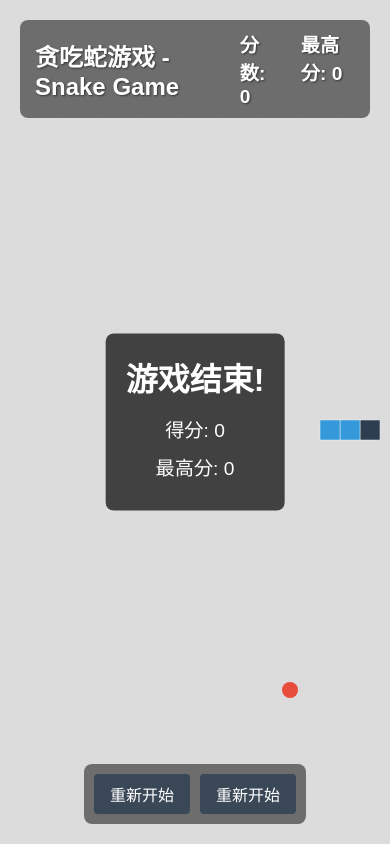
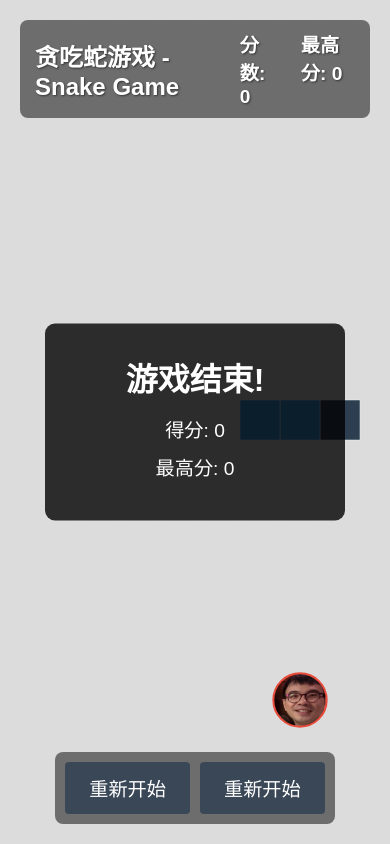
Before and after one commit to ShotgunZZ/snake-game, a plain HTML site: page index.html in a window 390 px wide. Both pictures are taken after a click on the button "开始游戏". Drawn offline with Linux system fonts and the light colour scheme.

Commit message:
final touch

```diff
--- /dev/null
+++ b/js/snake_game.js
@@ -0,0 +1,505 @@
+// Game canvas setup
+const canvas = document.getElementById('game');
+const ctx = canvas.getContext('2d');
+const scoreElement = document.getElementById('score');
+const startBtn = document.getElementById('start-btn');
+const restartBtn = document.getElementById('restart-btn');
+const gameContainer = document.querySelector('.game-container');
+const gameOverElement = document.getElementById('game-over');
+const finalScoreElement = document.getElementById('final-score');
+const finalHighScoreElement = document.getElementById('final-high-score');
+
+// Game settings
+const gridSize = 40; // Increased size of each grid cell (doubled from 20)
+let gridWidth, gridHeight;
+let speed = 200; // Slower speed (in milliseconds) to make the game easier to play
+let currentGridSize;
+
+// Game state
+let snake = []; // Array of snake segments
+let food = {}; // Position of food
+let direction = ''; // Current direction
+let nextDirection = ''; // Next direction after key press
+let gameRunning = false;
+let gameLoop = null;
+let score = 0;
+let highScore = localStorage.getItem('snakeHighScore') || 0;
+
+// Face images for food
+const faceImages = [];
+let currentFaceIndex = 0;
+let foodImage = null;
+let imagesLoaded = 0;
+
+// Touch controls
+let touchStartX = 0;
+let touchStartY = 0;
+
+// Debug element to show image loading status
+const debugContainer = document.createElement('div');
+debugContainer.style.position = 'absolute';
+debugContainer.style.bottom = '20px';
+debugContainer.style.left = '20px';
+debugContainer.style.backgroundColor = 'rgba(0, 0, 0, 0.6)';
+debugContainer.style.color = 'white';
+debugContainer.style.padding = '10px';
+debugContainer.style.borderRadius = '5px';
+debugContainer.style.zIndex = '10';
+debugContainer.style.fontSize = '14px';
+debugContainer.style.fontFamily = 'monospace';
+debugContainer.style.maxWidth = '300px';
+debugContainer.style.maxHeight = '200px';
+debugContainer.style.overflow = 'auto';
+debugContainer.innerHTML = 'Loading face images...';
+
+// Add debug container to the page
+document.body.appendChild(debugContainer);
+
+// Create high score element
+const highScoreContainer = document.createElement('div');
+highScoreContainer.className = 'high-score-container';
+highScoreContainer.innerHTML = `<span>最高分: </span><span id="high-score">${highScore}</span>`;
+
+// Insert high score element into score display
+const scoreDisplay = document.querySelector('.score-display');
+scoreDisplay.appendChild(highScoreContainer);
+
+// Fill the entire screen with the canvas
+function resizeCanvas() {
+  // Set canvas dimensions to match window size
+  canvas.width = window.innerWidth;
+  canvas.height = window.innerHeight;
+
+  // Calculate grid dimensions based on canvas size
+  // Make grid cells larger on bigger screens
+  currentGridSize = Math.max(40, Math.min(canvas.width, canvas.height) / 20);
+
+  // Calculate grid width and height
+  gridWidth = Math.floor(canvas.width / currentGridSize);
+  gridHeight = Math.floor(canvas.height / currentGridSize);
+
+  // Redraw game
+  if (snake.length > 0) {
+    drawGame();
+  }
+}
+
+// Initialize game
+function initGame() {
+  // Initialize snake at the center of the canvas
+  const centerX = Math.floor(gridWidth / 2);
+  const centerY = Math.floor(gridHeight / 2);
+
+  snake = [
+    { x: centerX, y: centerY },
+    { x: centerX - 1, y: centerY },
+    { x: centerX - 2, y: centerY }
+  ];
+
+  // Reset direction and score
+  direction = 'right';
+  nextDirection = 'right';
+  score = 0;
+  scoreElement.textContent = score;
+
+  // Hide game over message
+  gameOverElement.style.display = 'none';
+
+  // Choose a random face for the first food
+  currentFaceIndex = Math.floor(Math.random() * faceImages.length);
+  foodImage = faceImages[currentFaceIndex];
+
+  // Generate first food
+  generateFood();
+
+  // Draw initial state
+  drawGame();
+}
+
+// Generate food at random position
+function generateFood() {
+  let validPosition = false;
+
+  // Keep generating until we find a valid position (not on snake)
+  while (!validPosition) {
+    food = {
+      x: Math.floor(Math.random() * gridWidth),
+      y: Math.floor(Math.random() * gridHeight)
+    };
+
+    // Ensure food is not too close to the edges
+    if (food.x < 1 || food.x >= gridWidth - 1 || food.y < 1 || food.y >= gridHeight - 1) {
+      continue;
+    }
+
+    // Check if food is on snake
+    validPosition = true;
+    for (let segment of snake) {
+      if (segment.x === food.x && segment.y === food.y) {
+        validPosition = false;
+        break;
+      }
+    }
+  }
+}
+
+// Update game state
+function updateGame() {
+  // Apply direction change
+  direction = nextDirection;
+
+  // Calculate new head position based on current direction
+  const head = { ...snake[0] };
+
+  switch (direction) {
+    case 'up':
+      head.y -= 1;
+      break;
+    case 'down':
+      head.y += 1;
+      break;
+    case 'left':
+      head.x -= 1;
+      break;
+    case 'right':
+      head.x += 1;
+      break;
+  }
+
+  // Check for collision with walls
+  if (head.x < 0 || head.x >= gridWidth || head.y < 0 || head.y >= gridHeight) {
+    gameOver();
+    return;
+  }
+
+  // Check for collision with self
+  for (let i = 0; i < snake.length; i++) {
+    if (head.x === snake[i].x && head.y === snake[i].y) {
+      gameOver();
+      return;
+    }
+  }
+
+  // Add new head to snake
+  snake.unshift(head);
+
+  // Check if snake ate food
+  if (head.x === food.x && head.y === food.y) {
+    // Increase score
+    score += 10;
+    scoreElement.textContent = score;
+
+    // Update high score if needed
+    if (score > highScore) {
+      highScore = score;
+      document.getElementById('high-score').textContent = highScore;
+      localStorage.setItem('snakeHighScore', highScore);
+    }
+
+    // Rotate to next face image for the next food
+    currentFaceIndex = (currentFaceIndex + 1) % faceImages.length;
+    foodImage = faceImages[currentFaceIndex];
+
+    // Generate new food
+    generateFood();
+
+    // Increase speed slightly
+    if (speed > 70) {
+      speed -= 5;
+    }
+  } else {
+    // Remove tail if snake didn't eat food
+    snake.pop();
+  }
+
+  // Draw updated game
+  drawGame();
+}
+
+// Draw game on canvas
+function drawGame() {
+  // Clear canvas
+  ctx.fillStyle = '#dcdcdc';
+  ctx.fillRect(0, 0, canvas.width, canvas.height);
+
+  // Draw grid (optional, for visual reference)
+  drawGrid();
+
+  // Draw snake
+  for (let i = 0; i < snake.length; i++) {
+    // Use different color for head
+    if (i === 0) {
+      ctx.fillStyle = '#2c3e50';
+    } else {
+      ctx.fillStyle = '#3498db';
+    }
+
+    // Draw larger snake segments
+    ctx.fillRect(
+      snake[i].x * currentGridSize,
+      snake[i].y * currentGridSize,
+      currentGridSize,
+      currentGridSize
+    );
+
+    // Add border to snake segments
+    ctx.strokeStyle = '#f0f0f0';
+    ctx.strokeRect(
+      snake[i].x * currentGridSize,
+      snake[i].y * currentGridSize,
+      currentGridSize,
+      currentGridSize
+    );
+  }
+
+  // Draw food with face image if loaded
+  if (foodImage && foodImage.complete) {
+    // Draw the face image as food
+    try {
+      // Draw circular clipping path
+      ctx.save();
+      ctx.beginPath();
+      ctx.arc(
+        food.x * currentGridSize + currentGridSize / 2,
+        food.y * currentGridSize + currentGridSize / 2,
+        currentGridSize / 1.5, // Larger food size (/ 1.5 instead of / 2)
+        0,
+        Math.PI * 2
+      );
+      ctx.clip();
+
+      // Calculate dimensions to maintain aspect ratio while filling the circle
+      const size = currentGridSize * 1.5;
+
+      // Draw the face image inside the clipping path
+      ctx.drawImage(
+        foodImage,
+        food.x * currentGridSize + currentGridSize / 2 - size / 2,
+        food.y * currentGridSize + currentGridSize / 2 - size / 2,
+        size,
+        size
+      );
+
+      // Restore context
+      ctx.restore();
+
+      // Add a border around the food
+      ctx.strokeStyle = '#e74c3c';
+      ctx.lineWidth = 2;
+      ctx.beginPath();
+      ctx.arc(
+        food.x * currentGridSize + currentGridSize / 2,
+        food.y * currentGridSize + currentGridSize / 2,
+        currentGridSize / 1.5,
+        0,
+        Math.PI * 2
+      );
+      ctx.stroke();
+    } catch (e) {
+      console.error('Error drawing food image:', e);
+      // Fallback to simple circle
+      drawFallbackFood();
+    }
+  } else {
+    // If image not loaded, draw a colored circle as fallback
+    drawFallbackFood();
+  }
+}
+
+// Draw fallback food (simple circle)
+function drawFallbackFood() {
+  ctx.fillStyle = '#e74c3c';
+  ctx.beginPath();
+  ctx.arc(
+    food.x * currentGridSize + currentGridSize / 2,
+    food.y * currentGridSize + currentGridSize / 2,
+    currentGridSize / 1.5, // Larger food size
+    0,
+    Math.PI * 2
+  );
+  ctx.fill();
+}
+
+// Draw grid as visual guide (optional)
+function drawGrid() {
+  ctx.strokeStyle = 'rgba(200, 200, 200, 0.2)';
+  ctx.lineWidth = 0.5;
+
+  // Draw vertical lines
+  for (let x = 0; x <= gridWidth; x++) {
+    ctx.beginPath();
+    ctx.moveTo(x * currentGridSize, 0);
+    ctx.lineTo(x * currentGridSize, canvas.height);
+    ctx.stroke();
+  }
+
+  // Draw horizontal lines
+  for (let y = 0; y <= gridHeight; y++) {
+    ctx.beginPath();
+    ctx.moveTo(0, y * currentGridSize);
+    ctx.lineTo(canvas.width, y * currentGridSize);
+    ctx.stroke();
+  }
+}
+
+// Handle game over
+function gameOver() {
+  clearInterval(gameLoop);
+  gameRunning = false;
+  startBtn.textContent = '重新开始';
+
+  // Update final score display
+  finalScoreElement.textContent = score;
+  finalHighScoreElement.textContent = highScore;
+
+  // Show game over message
+  gameOverElement.style.display = 'block';
+}
+
+// Handle keyboard input
+document.addEventListener('keydown', (e) => {
+  if (!gameRunning) return;
+
+  // Prevent arrow keys from scrolling the page
+  if (['ArrowUp', 'ArrowDown', 'ArrowLeft', 'ArrowRight'].includes(e.key)) {
+    e.preventDefault();
+  }
+
+  // Change direction based on arrow key
+  // Prevent 180 degree turns by checking current direction
+  switch (e.key) {
+    case 'ArrowUp':
+      if (direction !== 'down') nextDirection = 'up';
+      break;
+    case 'ArrowDown':
+      if (direction !== 'up') nextDirection = 'down';
+      break;
+    case 'ArrowLeft':
+      if (direction !== 'right') nextDirection = 'left';
+      break;
+    case 'ArrowRight':
+      if (direction !== 'left') nextDirection = 'right';
+      break;
+  }
+});
+
+// Handle touch input for mobile devices
+canvas.addEventListener('touchstart', (e) => {
+  if (!gameRunning) return;
+
+  touchStartX = e.touches[0].clientX;
+  touchStartY = e.touches[0].clientY;
+
+  e.preventDefault();
+});
+
+canvas.addEventListener('touchmove', (e) => {
+  e.preventDefault(); // Prevent scrolling when touching the canvas
+});
+
+canvas.addEventListener('touchend', (e) => {
+  if (!gameRunning) return;
+
+  const touchEndX = e.changedTouches[0].clientX;
+  const touchEndY = e.changedTouches[0].clientY;
+
+  const deltaX = touchEndX - touchStartX;
+  const deltaY = touchEndY - touchStartY;
+
+  // Determine if the swipe is horizontal or vertical
+  if (Math.abs(deltaX) > Math.abs(deltaY)) {
+    // Horizontal swipe
+    if (deltaX > 0 && direction !== 'left') {
+      nextDirection = 'right';
+    } else if (deltaX < 0 && direction !== 'right') {
+      nextDirection = 'left';
+    }
+  } else {
+    // Vertical swipe
+    if (deltaY > 0 && direction !== 'up') {
+      nextDirection = 'down';
+    } else if (deltaY < 0 && direction !== 'down') {
+      nextDirection = 'up';
+    }
+  }
+
+  e.preventDefault();
+});
+
+// Start/restart game button
+startBtn.addEventListener('click', () => {
+  if (gameRunning) {
+    clearInterval(gameLoop);
+    gameRunning = false;
+    startBtn.textContent = '开始游戏';
+  } else {
+    if (gameOverElement.style.display === 'block') {
+      initGame(); // Reinitialize game if it was game over
+    }
+    gameRunning = true;
+    startBtn.textContent = '暂停';
+    gameLoop = setInterval(updateGame, speed);
+  }
+});
+
+// Restart game button
+restartBtn.addEventListener('click', () => {
+  clearInterval(gameLoop);
+  initGame();
+  gameRunning = true;
+  startBtn.textContent = '暂停';
+  gameLoop = setInterval(updateGame, speed);
+});
+
+// Handle window resize
+window.addEventListener('resize', resizeCanvas);
+
+// Initialize on page load
+window.addEventListener('load', () => {
+  // Preload face images first
+  preloadFaceImages();
+
+  // Initialize the game
+  resizeCanvas();
+  initGame();
+});
+
+// Preload face images
+function preloadFaceImages() {
+  debugContainer.innerHTML = 'Starting to load face images...<br>';
+
+  // Check if directory exists
+  console.log('Attempting to load face images from final_faces/');
+  debugContainer.innerHTML += 'Attempting to load face images from final_faces/<br>';
+
+  // Load all 5 face images from the final_faces folder
+  for (let i = 1; i <= 5; i++) {
+    const img = new Image();
+    const imagePath = `final_faces/face_${i}.jpg`;
+    img.src = imagePath;
+    faceImages.push(img);
+
+    debugContainer.innerHTML += `Loading image: ${imagePath}<br>`;
+
+    // Log when images are loaded
+    img.onload = () => {
+      imagesLoaded++;
+      console.log(`Face ${i} loaded successfully`);
+      debugContainer.innerHTML += `✅ Face ${i} loaded successfully<br>`;
+
+      // If all images loaded, hide debug container after a delay
+      if (imagesLoaded === 5) {
+        debugContainer.innerHTML += 'All images loaded successfully!<br>';
+        setTimeout(() => {
+          debugContainer.style.opacity = '0.2';
+        }, 3000);
+      }
+    };
+
+    // Log if there's an error loading images
+    img.onerror = (e) => {
+      console.error(`Error loading face ${i}:`, e);
+      debugContainer.innerHTML += `❌ Error loading face ${i}: ${imagePath}<br>`;
+    };
+  }
+}
--- a/style.css
+++ b/style.css
@@ -100,13 +100,13 @@ canvas {
 }
 
 button {
-  padding: 8px 16px;
+  padding: 12px 24px; /* Larger buttons */
   background-color: rgba(44, 62, 80, 0.8);
   color: white;
   border: none;
   border-radius: 4px;
   cursor: pointer;
-  font-size: 1rem;
+  font-size: 1.2rem; /* Larger text */
   transition: background-color 0.3s;
 }
 
@@ -119,10 +119,10 @@ button:hover {
   bottom: 20px;
   right: 20px;
   text-align: left;
-  padding: 10px;
+  padding: 15px; /* More padding */
   background-color: rgba(0, 0, 0, 0.5);
-  border-radius: 5px;
-  max-width: 250px;
+  border-radius: 8px; /* Larger border radius */
+  max-width: 300px; /* Wider container */
   pointer-events: auto; /* Make instructions clickable */
   color: white;
   transition: opacity 0.3s ease;
@@ -134,14 +134,14 @@ button:hover {
 }
 
 .instructions h2 {
-  font-size: 1.1rem;
-  margin-bottom: 5px;
+  font-size: 1.3rem; /* Larger heading */
+  margin-bottom: 8px;
   color: white;
 }
 
 .instructions p {
-  margin: 3px 0;
-  font-size: 0.85rem;
+  margin: 5px 0;
+  font-size: 1rem; /* Larger text */
 }
 
 /* Game over message */
@@ -150,29 +150,28 @@ button:hover {
   top: 50%;
   left: 50%;
   transform: translate(-50%, -50%);
-  background-color: rgba(0, 0, 0, 0.7);
+  background-color: rgba(0, 0, 0, 0.8);
   color: white;
-  padding: 20px;
-  border-radius: 8px;
+  padding: 30px; /* More padding */
+  border-radius: 10px; /* Larger border radius */
   text-align: center;
-  z-index: 10;
-  pointer-events: auto;
-  display: none; /* Hidden by default, shown via JS */
+  display: none;
+  z-index: 3;
+  min-width: 300px; /* Ensure minimum width */
 }
 
 .game-over h2 {
-  font-size: 2rem;
+  font-size: 2rem; /* Larger heading */
   margin-bottom: 15px;
 }
 
 .game-over p {
-  font-size: 1.2rem;
+  font-size: 1.2rem; /* Larger text */
   margin: 10px 0;
 }
 
-/* Hide instructions on smaller screens */
 @media (max-height: 600px) {
   .instructions {
-    display: none;
+    display: none; /* Hide instructions on small screens */
   }
 }
```
Also changed, not shown: face_snake.html (added, +106 -0 lines), index.html (+1 -1 lines).
